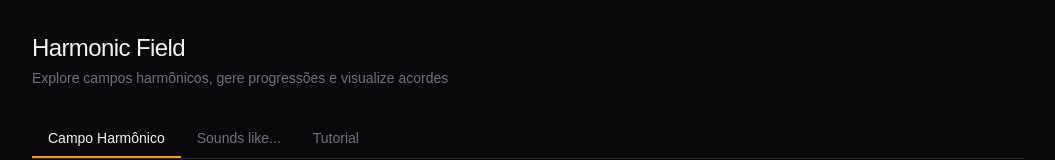
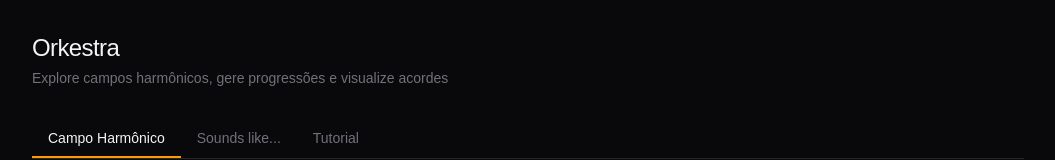
Before and after one commit to SantanderNycz/orkestra, a Next.js app: page / in a window 1280 px wide. Shown: the top 160 px of the page, without its empty margins (112-1167 px from the left). Built offline with nearby package versions, Linux system fonts and the light colour scheme.

Commit message:
update title project

```diff
--- a/src/app/layout.tsx
+++ b/src/app/layout.tsx
@@ -13,7 +13,7 @@ const geistMono = Geist_Mono({
 });
 
 export const metadata: Metadata = {
-  title: "Harmonic Field",
+  title: "Orkestra",
   description:
     "Explora campos harmônicos, gera progressões de acordes e visualiza posições em guitarra, ukulele e teclado.",
   keywords: [
@@ -28,7 +28,7 @@ export const metadata: Metadata = {
   ],
   authors: [{ name: "Leo Nycz", url: "https://portfolio-leo-nycz.vercel.app" }],
   openGraph: {
-    title: "Harmonic Field",
+    title: "Orkestra",
     description:
       "Explora campos harmônicos e gera progressões de acordes com IA.",
     type: "website",
--- a/src/components/HarmonicField/index.tsx
+++ b/src/components/HarmonicField/index.tsx
@@ -72,7 +72,7 @@ export function HarmonicFieldApp() {
       {/* Cabeçalho */}
       <div>
         <h1 className="text-2xl font-medium text-zinc-100 tracking-tight">
-          Harmonic Field
+          Orkestra
         </h1>
         <p className="text-sm text-zinc-500 mt-1">
           Explore campos harmônicos, gere progressões e visualize acordes
```
Also changed, not shown: 1 other file (tests, documents, lock files or other folders).
